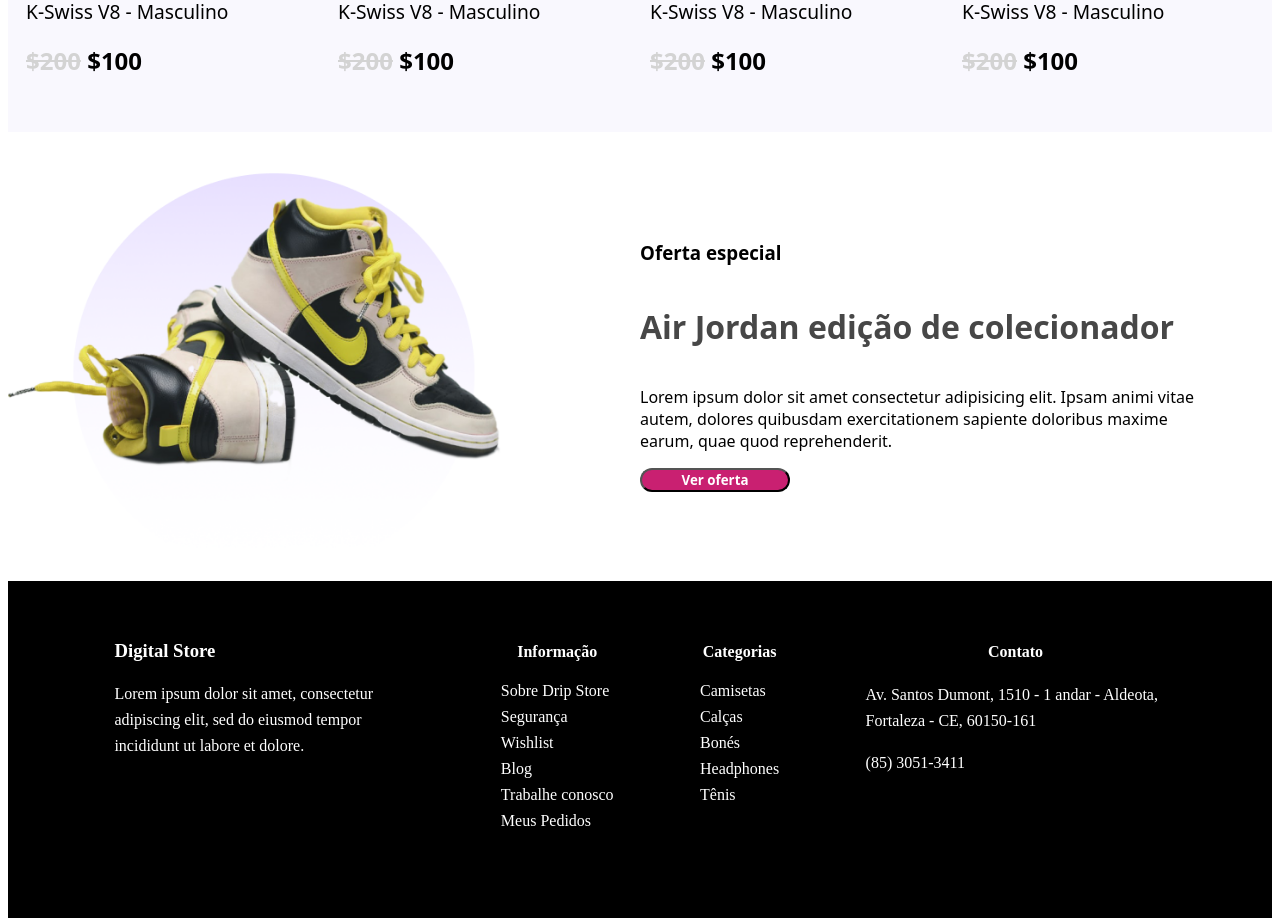
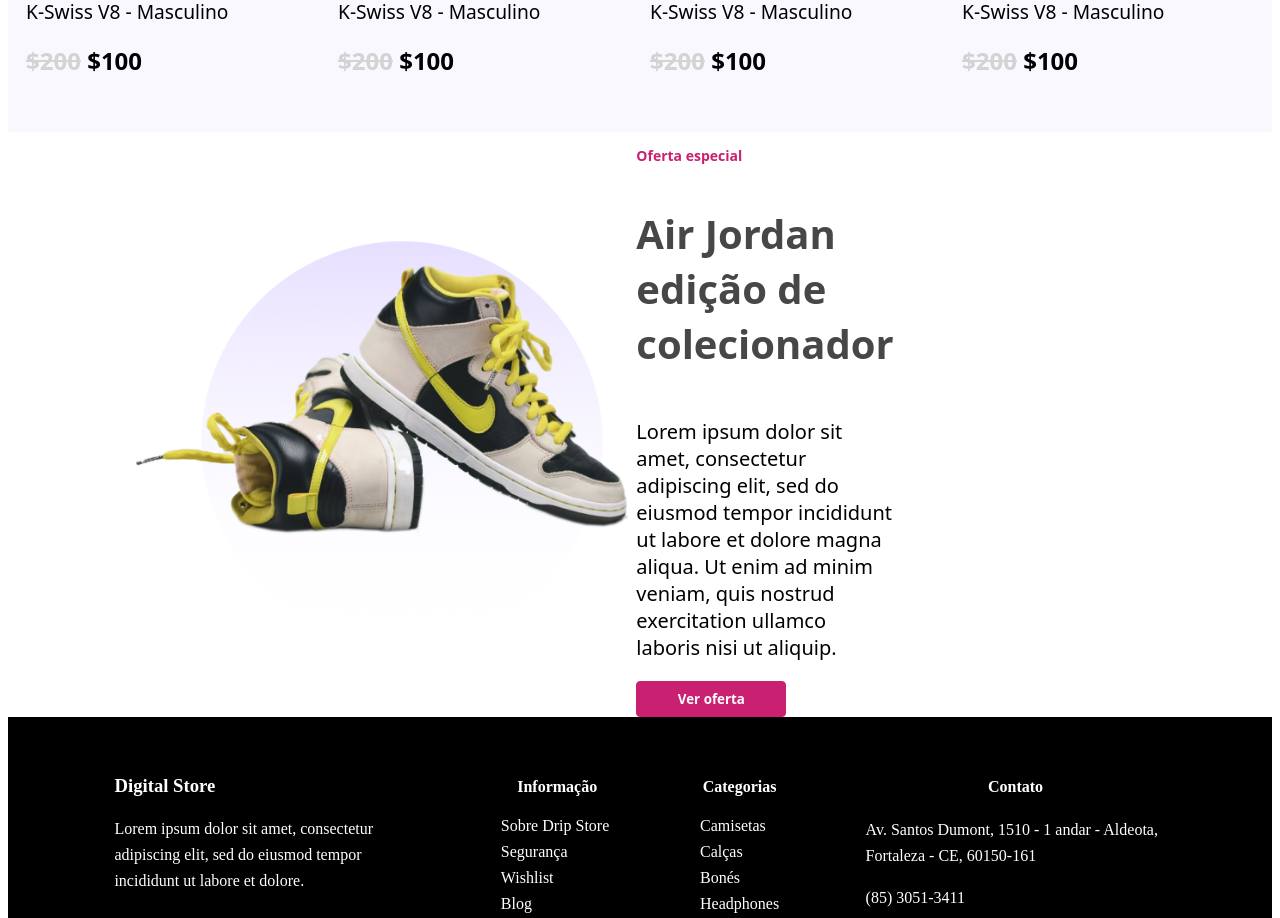
Before and after one commit to Italo-Emidio/Drip-Store, a React (Vite) app: page / in a window 1280 px wide. Shown: the part 2480-3398 px from the top of the page. Built offline with nearby package versions, Linux system fonts and the light colour scheme.

Commit message:
alteracoes css

```diff
--- a/src/components/OfertaEspecial.css
+++ b/src/components/OfertaEspecial.css
@@ -4,25 +4,34 @@
     align-items: center;
 
     @media (max-width: 600px) {
-      flex-direction: column;
+        flex-direction: column;
     }
 }
 
+.cor-oferta {
+    color: #C92071;
+    font-family: system-ui, -apple-system, BlinkMacSystemFont, 'Segoe UI', Roboto, Oxygen, Ubuntu, Cantarell, 'Open Sans', 'Helvetica Neue', sans-serif;
+    font-size: 14px;
+}
+
 .txt {
+    margin-right: 400px;
     width: 100%;
     display: flex;
     justify-content: flex-start;
     flex-direction: column;
-    /* border: 1px solid rgb(0, 255, 166); */
-    padding-left: 50px;
-    padding-right: 50px;
     font-family: system-ui, -apple-system, BlinkMacSystemFont, 'Segoe UI', Roboto, Oxygen, Ubuntu, Cantarell, 'Open Sans', 'Helvetica Neue', sans-serif;
+    font-size: 20px;
+}
+
+.conteudo-oferta {
+    display: flex;
 }
 
 .img {
+    margin-left: 150px;
     display: flex;
     align-items: center;
-    /* border: 1px solid rgb(85, 255, 0); */
     width: 100%;
 }
 
@@ -30,14 +39,14 @@
     width: 150px;
     background-color: #C92071;
     color: white;
-    border-radius: 60px;
-    border: 1px solid #C92071
-    padding: 5px 0px 5px 0px;
+    border-radius: 4px;
+    border: 1px solid #C92071;
+    padding: 8px 0px 8px 0px;
     font-family: system-ui, -apple-system, BlinkMacSystemFont, 'Segoe UI', Roboto, Oxygen, Ubuntu, Cantarell, 'Open Sans', 'Helvetica Neue', sans-serif;
     font-weight: bold;
-    transition: background-color 0.3s ease, color 0.3s ease; /* Corrigido aqui */
+    transition: background-color 0.3s ease, color 0.3s ease;
 }
 
 .button:hover {
-    background-color: #8a1b61; /* Corrigido aqui */
+    background-color: #8a1b61;
 }
--- a/src/components/OfertaEspecial.jsx
+++ b/src/components/OfertaEspecial.jsx
@@ -1,16 +1,16 @@
 import "./OfertaEspecial.css"
-import chuchu from '/tenis.png'
+import tenis from '/tenis.png'
 export default function OfertaEspecial() {
     return (
         <div className="container-oferta">
             <div className="img">
-                <img src={chuchu} alt="fundo" class="fundo" width="500px" />
+                <img src={tenis} alt="fundo" class="fundo" width="500px" />
             </div>
             <div className="txt">
-                <h3 className="corof">Oferta especial</h3>
+                <h3 className="cor-oferta">Oferta especial</h3>
                 <h1 style={{color: '#474747'}}>Air Jordan edição de colecionador</h1>
-                <p>Lorem ipsum dolor sit amet consectetur adipisicing elit. Ipsam animi vitae autem, dolores quibusdam
-                    exercitationem sapiente doloribus maxime earum, quae quod reprehenderit.</p>
+                <p className="conteudo-oferta">Lorem ipsum dolor sit amet, consectetur adipiscing elit, sed do eiusmod tempor incididunt
+                    ut labore et dolore magna aliqua. Ut enim ad minim veniam, quis nostrud exercitation ullamco laboris nisi ut aliquip.</p>
                 <a href="/ofertas">
                     <button className="button"> Ver oferta </button>
                 </a>
```
